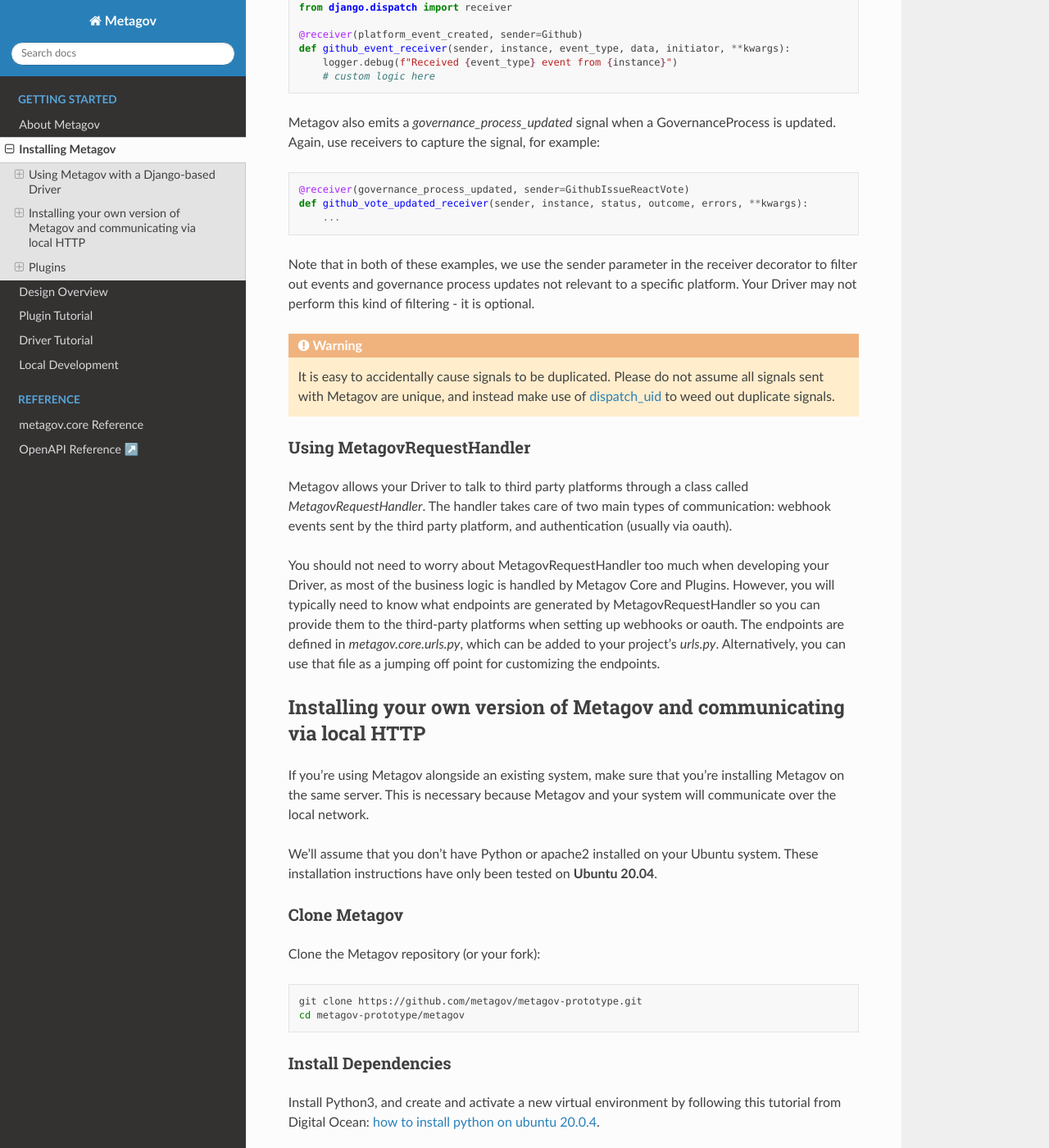
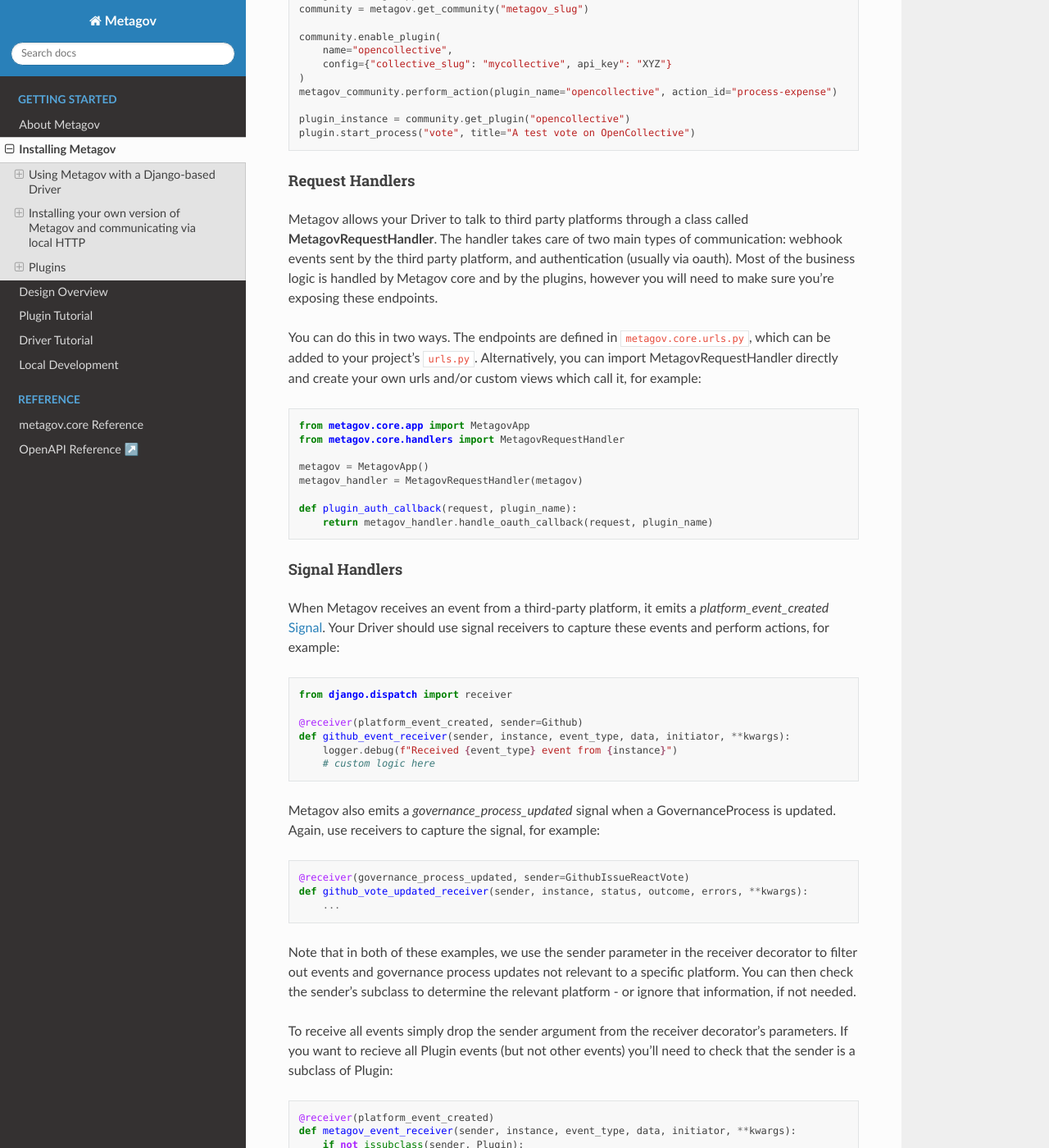
Before and after one commit to metagov/gateway, a Sphinx documentation site: the page built from docs/installation.rst, in a window 1280 px wide and 1400 px high, scrolled down 1553 px. Shown: the whole window at 82% size. Built offline with Sphinx 7.4.7 and the Read the Docs theme 2.0.0, drawn with Linux system fonts in a browser that asks for light colours; some of the changed text lies outside the part shown.

Commit message:
Add usage docs, fix formatting, clarify request handler

```diff
--- a/docs/installation.rst
+++ b/docs/installation.rst
@@ -57,8 +57,47 @@
 
 Read more about :ref:`installing and configuring plugins<Plugins>`.
 
+Usage
+^^^^^
+
+Use the Metagov app by importing it from core:
+
+.. code-block:: python
+
+    from metagov.core.app import MetagovApp
+
+    metagov = MetagovApp()
+    community = metagov.get_community("metagov_slug")
+
+    community.enable_plugin(
+        name="opencollective",
+        config={"collective_slug": "mycollective", api_key": "XYZ"}
+    )
+    metagov_community.perform_action(plugin_name="opencollective", action_id="process-expense")
+
+    plugin_instance = community.get_plugin("opencollective")
+    plugin.start_process("vote", title="A test vote on OpenCollective")
+
+Request Handlers
+""""""""""""""""
+
+Metagov allows your Driver to talk to third party platforms through a class called **MetagovRequestHandler**. The handler takes care of two main types of communication: webhook events sent by the third party platform, and authentication (usually via oauth). Most of the business logic is handled by Metagov core and by the plugins, however you will need to make sure you're exposing these endpoints.
+
+You can do this in two ways. The endpoints are defined in ``metagov.core.urls.py``, which can be added to your project's ``urls.py``. Alternatively, you can import MetagovRequestHandler directly and create your own urls and/or custom views which call it, for example:
+
+.. code-block:: python
+
+    from metagov.core.app import MetagovApp
+    from metagov.core.handlers import MetagovRequestHandler
+
+    metagov = MetagovApp()
+    metagov_handler = MetagovRequestHandler(metagov)
+
+    def plugin_auth_callback(request, plugin_name):
+        return metagov_handler.handle_oauth_callback(request, plugin_name)
+
 Signal Handlers
-^^^^^^^^^^^^^^^
+"""""""""""""""
 
 When Metagov receives an event from a third-party platform, it emits a `platform_event_created` `Signal <https://docs.djangoproject.com/en/4.0/topics/signals/>`_. Your Driver should use signal receivers to capture these events and perform actions, for example:
 
@@ -79,18 +118,22 @@
     def github_vote_updated_receiver(sender, instance, status, outcome, errors, **kwargs):
         ...
 
-Note that in both of these examples, we use the sender parameter in the receiver decorator to filter out events and governance process updates not relevant to a specific platform. Your Driver may not perform this kind of filtering - it is optional.
+Note that in both of these examples, we use the sender parameter in the receiver decorator to filter out events and governance process updates not relevant to a specific platform. You can then check the sender's subclass to determine the relevant platform - or ignore that information, if not needed.
+
+To receive all events simply drop the sender argument from the receiver decorator's parameters. If you want to recieve all Plugin events (but not other events) you'll need to check that the sender is a subclass of Plugin:
+
+.. code-block:: python
+
+    @receiver(platform_event_created)
+    def metagov_event_receiver(sender, instance, event_type, data, initiator, **kwargs):
+        if not issubclass(sender, Plugin):
+            return
+        # do something...
 
 .. warning::
 
     It is easy to accidentally cause signals to be duplicated. Please do not assume all signals sent with Metagov are unique, and instead make use of `dispatch_uid <https://docs.djangoproject.com/en/4.0/topics/signals/#preventing-duplicate-signals>`_ to weed out duplicate signals.
 
-Using MetagovRequestHandler
-^^^^^^^^^^^^^^^^^^^^^^^^^^^
-
-Metagov allows your Driver to talk to third party platforms through a class called `MetagovRequestHandler`. The handler takes care of two main types of communication: webhook events sent by the third party platform, and authentication (usually via oauth).
-
-You should not need to worry about MetagovRequestHandler too much when developing your Driver, as most of the business logic is handled by Metagov Core and Plugins. However, you will typically need to know what endpoints are generated by MetagovRequestHandler so you can provide them to the third-party platforms when setting up webhooks or oauth. The endpoints are defined in `metagov.core.urls.py`, which can be added to your project's `urls.py`. Alternatively, you can use that file as a jumping off point for customizing the endpoints.
 
 Installing your own version of Metagov and communicating via local HTTP
 #######################################################################
```
Also changed, not shown: other parts of docs/installation.rst (+2 -2 lines).
